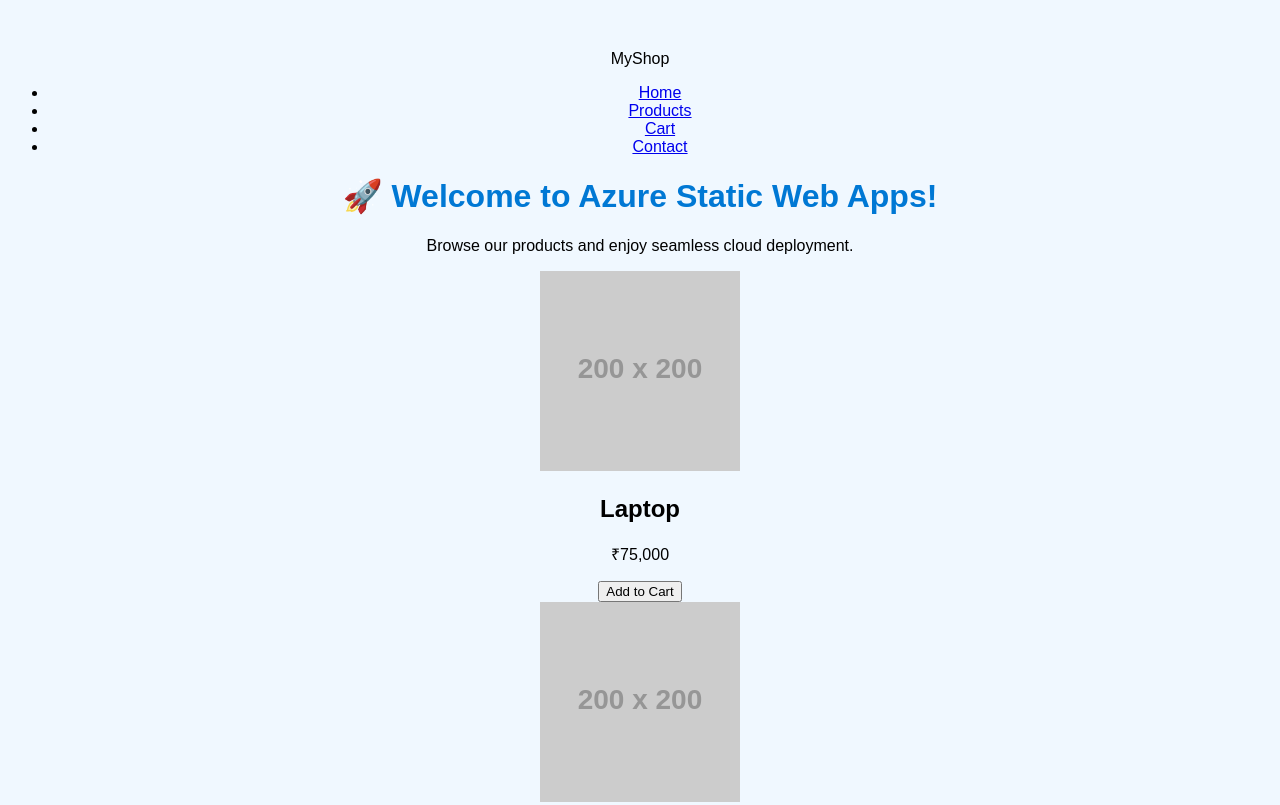
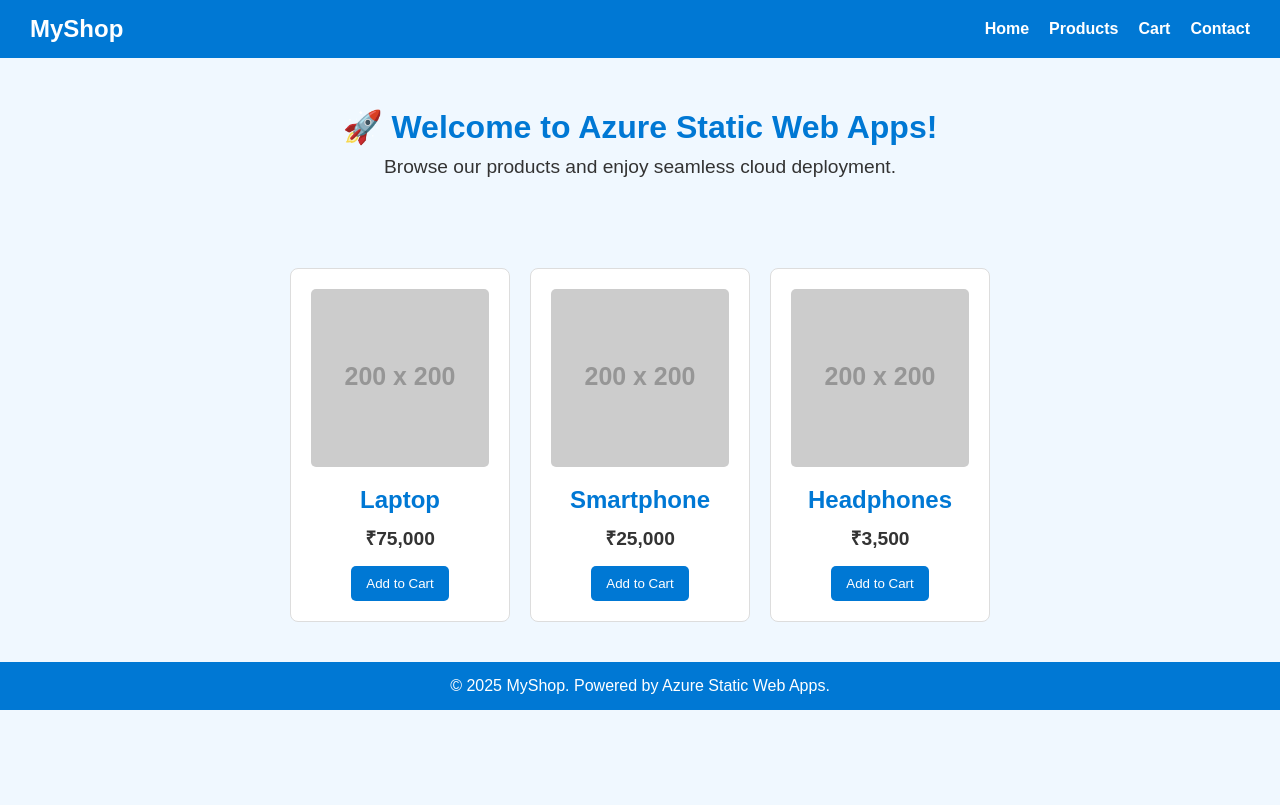
Before and after one commit to kamalesh200616/E-com, a plain HTML site: page index.html in a window 1280 px wide. Shown: the top 805 px of the page. Drawn offline with Linux system fonts and the light colour scheme; placeholder pictures from the web are drawn by us.

Commit message:
Update style.css
Signed-off-by: kamalesh200616 <baskerabaskera3014@gmail.com>

```diff
--- a/style.css
+++ b/style.css
@@ -1,10 +1,122 @@
+/* Reset */
+* {
+  margin: 0;
+  padding: 0;
+  box-sizing: border-box;
+}
+
+/* Body */
 body {
   font-family: Arial, sans-serif;
-  text-align: center;
-  margin-top: 50px;
   background-color: #f0f8ff;
+  color: #333;
 }
 
-h1 {
-  color: #0078d4; /* Azure blue */
+/* Navbar */
+.navbar {
+  display: flex;
+  justify-content: space-between;
+  align-items: center;
+  background-color: #0078d4;
+  padding: 15px 30px;
 }
+
+.navbar .logo {
+  color: #fff;
+  font-size: 1.5em;
+  font-weight: bold;
+}
+
+.nav-links {
+  list-style: none;
+  display: flex;
+}
+
+.nav-links li {
+  margin-left: 20px;
+}
+
+.nav-links a {
+  color: #fff;
+  text-decoration: none;
+  font-weight: bold;
+}
+
+.nav-links a:hover {
+  text-decoration: underline;
+}
+
+/* Hero */
+.hero {
+  text-align: center;
+  padding: 50px 20px;
+}
+
+.hero h1 {
+  color: #0078d4;
+  margin-bottom: 10px;
+}
+
+.hero p {
+  font-size: 1.2em;
+}
+
+/* Products */
+.products {
+  display: flex;
+  justify-content: center;
+  gap: 20px;
+  padding: 40px;
+  flex-wrap: wrap;
+}
+
+.product-card {
+  background: #fff;
+  border: 1px solid #ddd;
+  border-radius: 8px;
+  width: 220px;
+  text-align: center;
+  padding: 20px;
+  transition: transform 0.2s;
+}
+
+.product-card:hover {
+  transform: scale(1.05);
+}
+
+.product-card img {
+  width: 100%;
+  border-radius: 5px;
+}
+
+.product-card h2 {
+  margin: 15px 0 10px;
+  color: #0078d4;
+}
+
+.price {
+  font-size: 1.2em;
+  font-weight: bold;
+  margin-bottom: 15px;
+}
+
+button {
+  background-color: #0078d4;
+  color: #fff;
+  border: none;
+  padding: 10px 15px;
+  border-radius: 5px;
+  cursor: pointer;
+}
+
+button:hover {
+  background-color: #005a9e;
+}
+
+/* Footer */
+footer {
+  text-align: center;
+  background-color: #0078d4;
+  color: #fff;
+  padding: 15px;
+}
```
